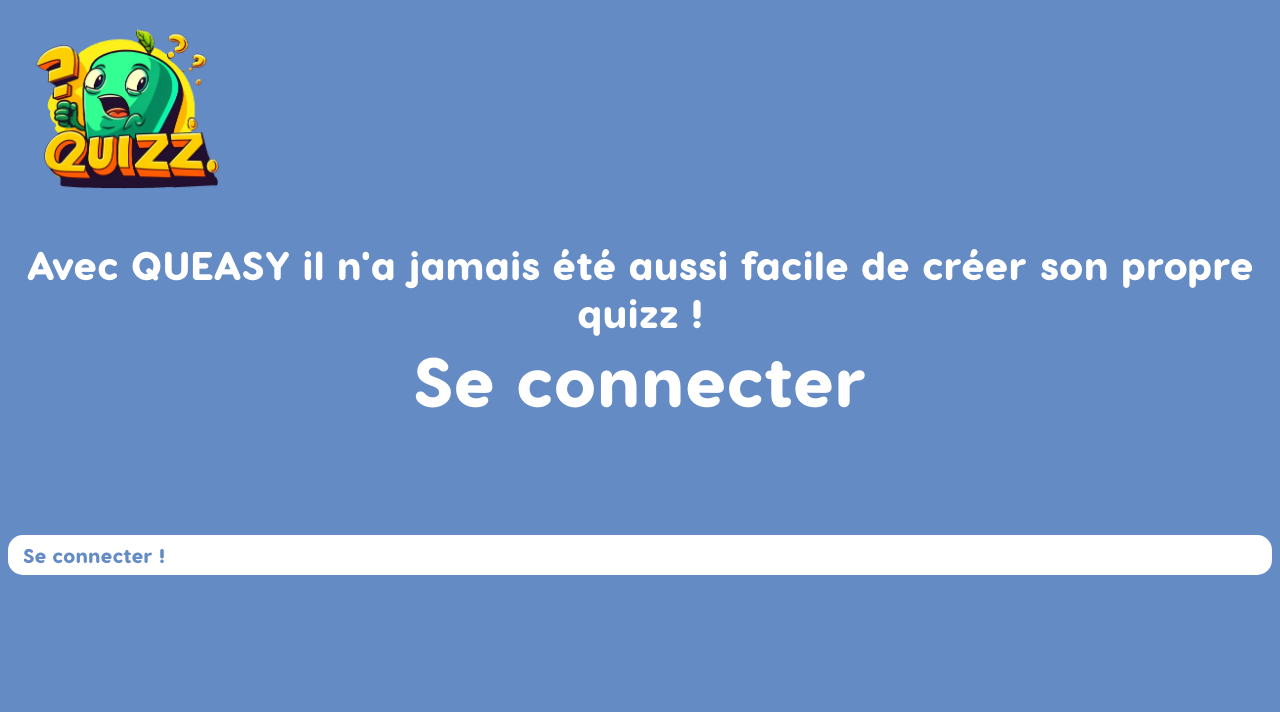
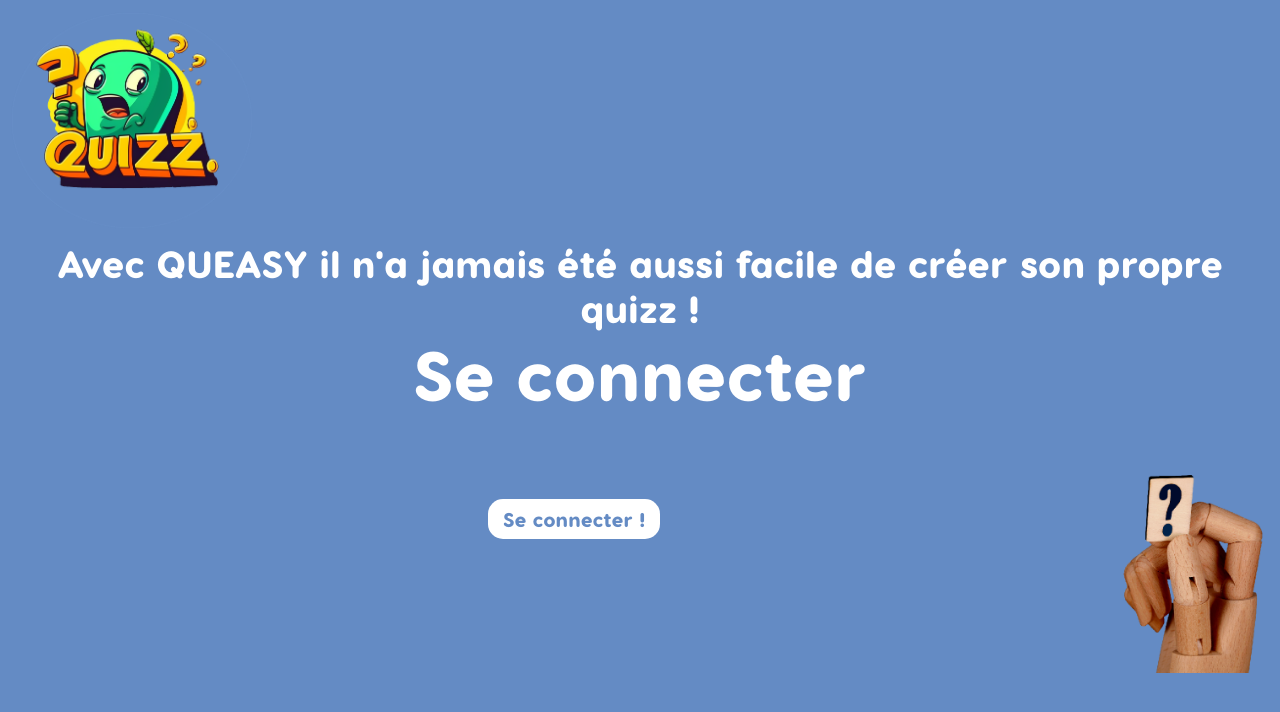
Before and after one commit to FloVth/queasyV2, a PHP site: page /Acceuil_QUEAY.html in a window 1280 px wide. Shown: the top 712 px of the page. Run offline with PHP 8.4, Linux system fonts and the light colour scheme; some libraries are stand-ins or nearby versions.

Commit message:
image accueil

```diff
--- a/Acceuil_QUEAY.html
+++ b/Acceuil_QUEAY.html
@@ -27,14 +27,16 @@
         <div class="zone-espace">
             <div class="spacing"></div>
             <div class="spacing"></div>
-            <div class="spacing"></div>
-            <div class="spacing"></div>
-            <div class="spacing"></div>
+            <div class="petit-espace"></div>
         </div>
+        <img class="image_accueil"src="assets/image/photo_main_accueil.png" >
         <!--Bouton Se connecter-->
+        <div class="box">
         <div class="button">
                 <a href="page/auth/login.php" class="btn">Se connecter !</a>
             </div>
         </div>
+        </div>
+
     </body>
 </html>
--- a/assets/queasy.css
+++ b/assets/queasy.css
@@ -6,6 +6,8 @@
     height: 100%;
     margin: 0;
     padding: 0;
+    align-items: center;
+    text-align: center;
 }
 body{
     background-color: #648BC4;
@@ -223,8 +225,7 @@
   border-radius: 15px;
   display: inline-block;
   text-decoration: none;
-  display: flex;
-  align-items: center;
+  align-items: center;;
 }
 /*Responsive de la box*/
 @media (max-width: 684px) {
@@ -281,19 +282,7 @@
   color: white;
   font-size: clamp(30px, 1vw, 70px)
 }
-img.main {
-  width: 20%;
-  height: 20%;
-  margin-top: 23%;
-  margin-left: 60%;
-}
-@media (max-width: 480px) {
-  img.main {
-      margin-left: 40%;
-      margin-top: 23%;
-  }
 
-}
 h1 {
   font-family: 'visby';
   color: white;
@@ -397,7 +386,7 @@
 }
 @media screen and (min-width: 601px) {
   .Titre_annonce {
-    font-size: 40px;
+    font-size: 38px;
   }
 }
 @media screen and (max-width: 600px) {
@@ -405,3 +394,10 @@
     font-size: 22px;
   }
 }
+.image_accueil{
+  height: 12%;
+  width: 12%;
+  float: right;
+  top:300px;
+
+}
```
Also changed, not shown: assets/image/photo_main_accueil.png (renamed from assets/image/main.png).
